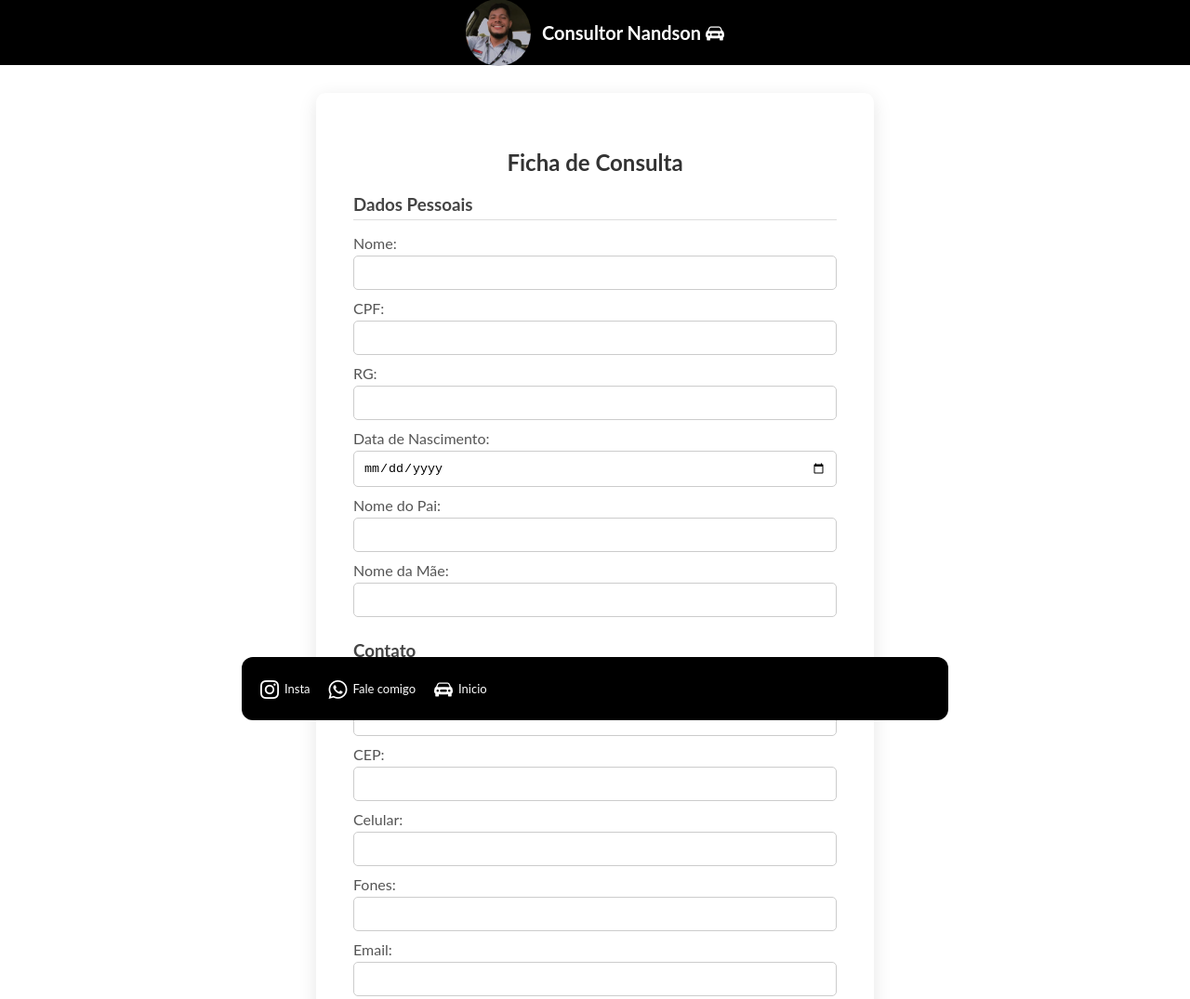
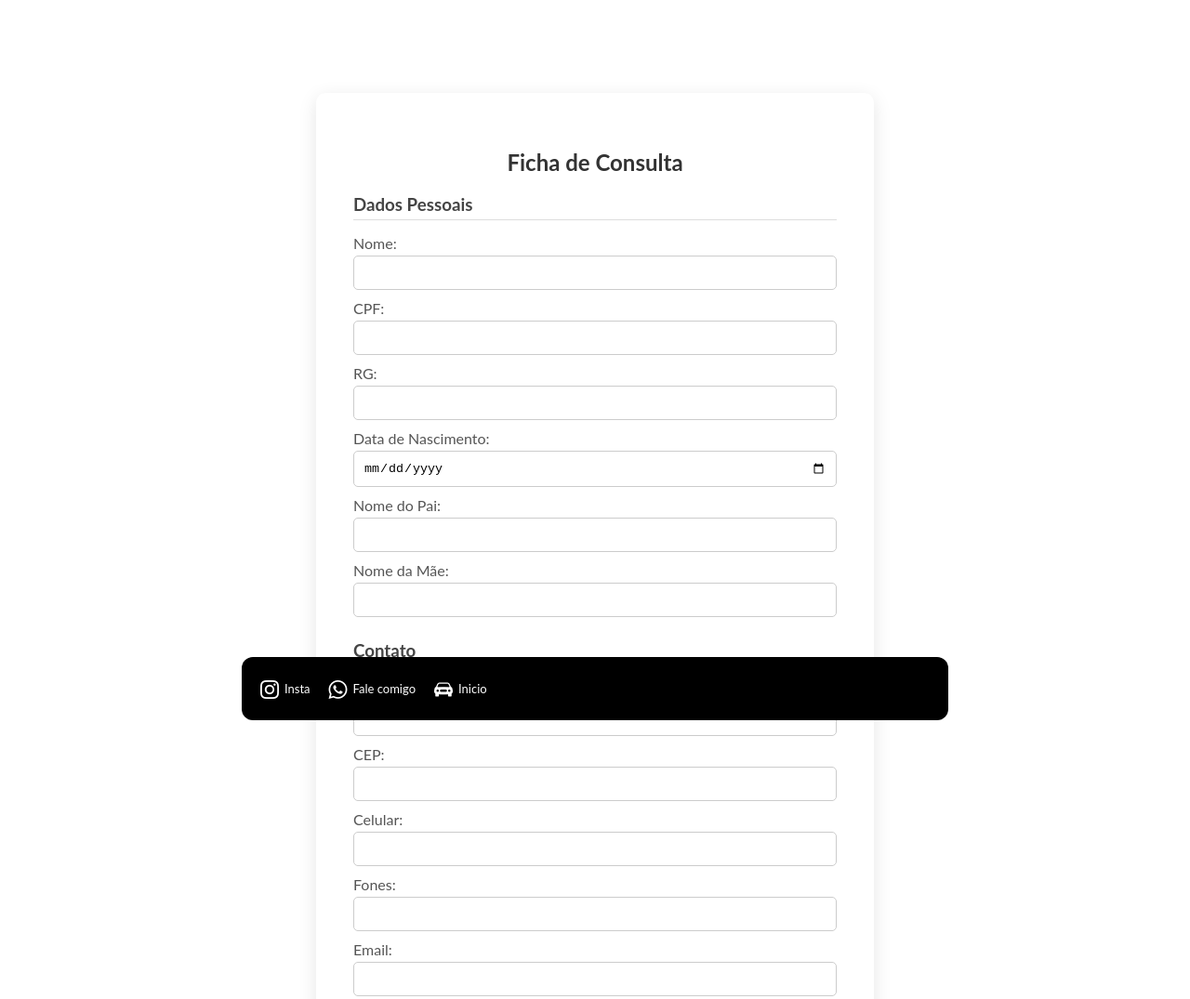
Before and after one commit to itadevwebpy/Nandson, a plain HTML site: page avaliacao.html in a window 1280 px wide. Shown: the top 1075 px of the page at 93% size. Drawn offline with nearby package versions, Linux system fonts and the light colour scheme.

Commit message:
Update avaliacao.html

```diff
--- a/avaliacao.html
+++ b/avaliacao.html
@@ -13,16 +13,6 @@
 
 </head>
 <body>
-
-
-    <header>
-      <img style="width: 70px; border-radius: 50%; " src="{0646D4FC-1BB8-44CB-AC5C-A0CEC77BB267}.png" alt="">
-
-        <h1 style="font-size: 15pt; margin-left: 12px;" >   Consultor Nandson  <i class="bi bi-car-front-fill"></i></h1>
-
-    </header>
-
-
 
     <div class="form-container">
         <h2>Ficha de Consulta</h2>
```
